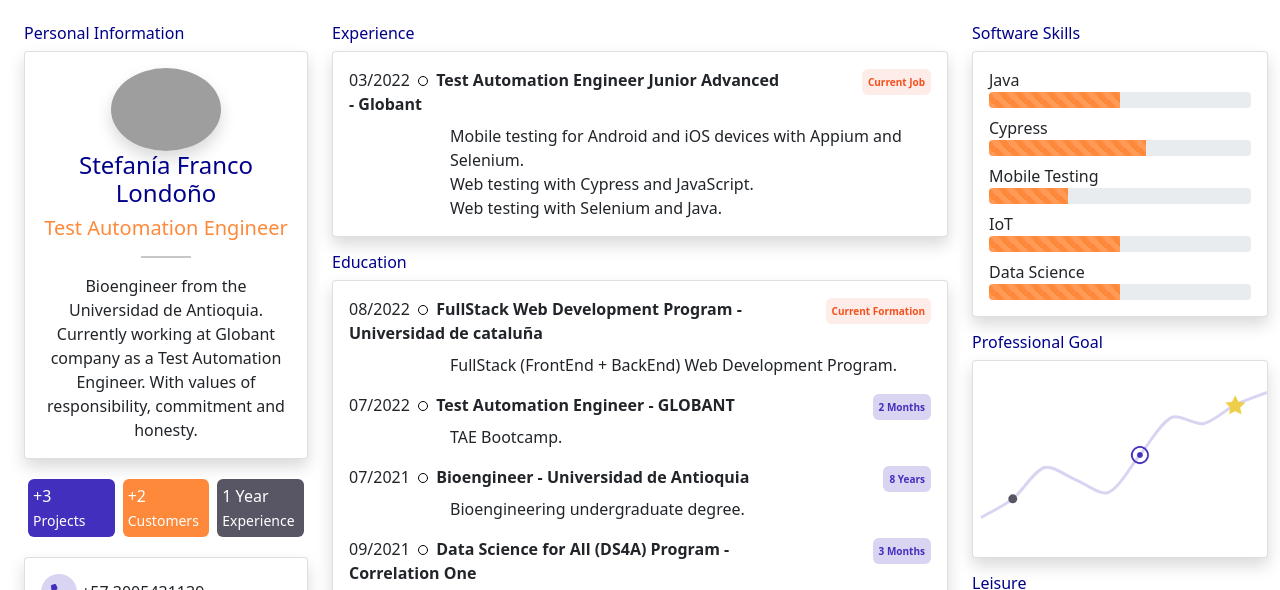
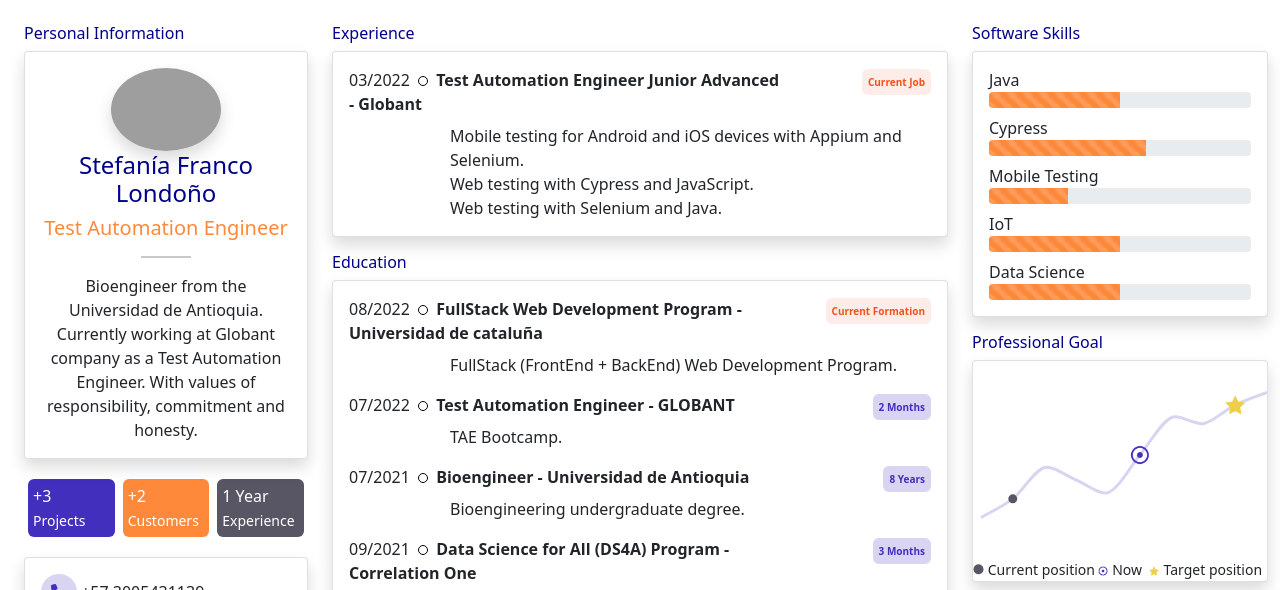
Before and after one commit to stefafl13/anisWedding.io, a plain HTML site: page index.html in a window 1280 px wide. Shown: the top 590 px of the page. Drawn offline with nearby package versions, Linux system fonts and the light colour scheme; grey boxes are pictures that could not be loaded.

Commit message:
[UPDATE] chart

```diff
--- a/index.html
+++ b/index.html
@@ -191,8 +191,30 @@
                 </div>
                 <h6>Professional Goal</h6>
                 <div class="card mb-3 shadow">
-                    <div class="card-body p-0">
+                    <div class="card-body p-0 charBox">
                         <canvas id="myChart" height="200"></canvas>
+                        <div class="text-center">
+                            <div class="row m-0">
+                                <span class="col-lg-5 p-0">
+                                    <span>
+                                        <i class="fa-solid fa-circle fa-2xs" style="color: #585665;"></i>
+                                        <small>Current position</small>
+                                    </span>
+                                </span>
+                                <span class="col-lg-2 p-0">
+                                    <span>
+                                        <img src="./assets/img/dot-circle.png" alt="Now" width="10" height="10" class="img-fluid">
+                                        <small>Now</small>
+                                    </span>
+                                </span>
+                                <span class="col-lg-5 p-0">
+                                    <span>
+                                        <img src="./assets/img/star.png" alt="Goal" width="10" height="10" class="img-fluid">
+                                        <small>Target position</small>
+                                    </span>
+                                </span>
+                            </div>
+                        </div>
                     </div>
                 </div>
                 <section>
```
Also changed, not shown: assets/styles.css (+0 -9 lines).
